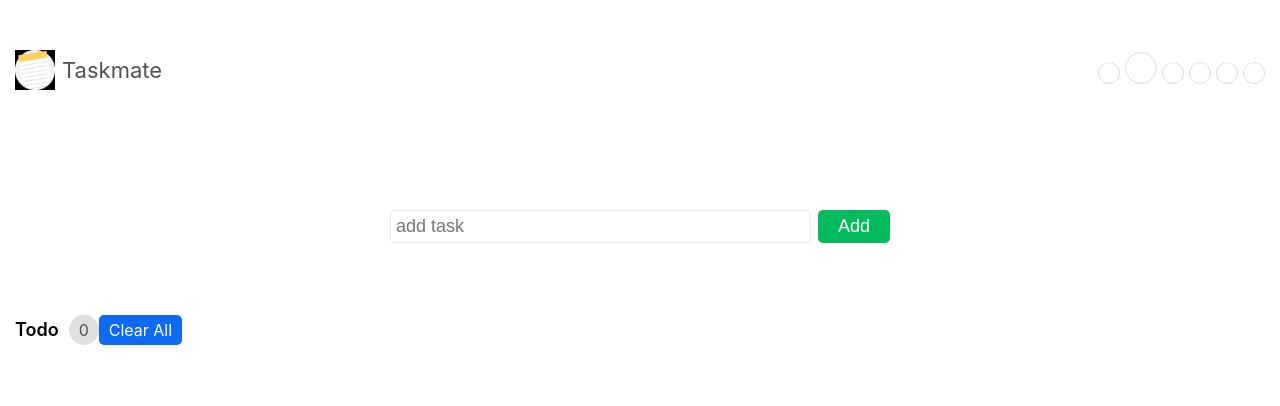
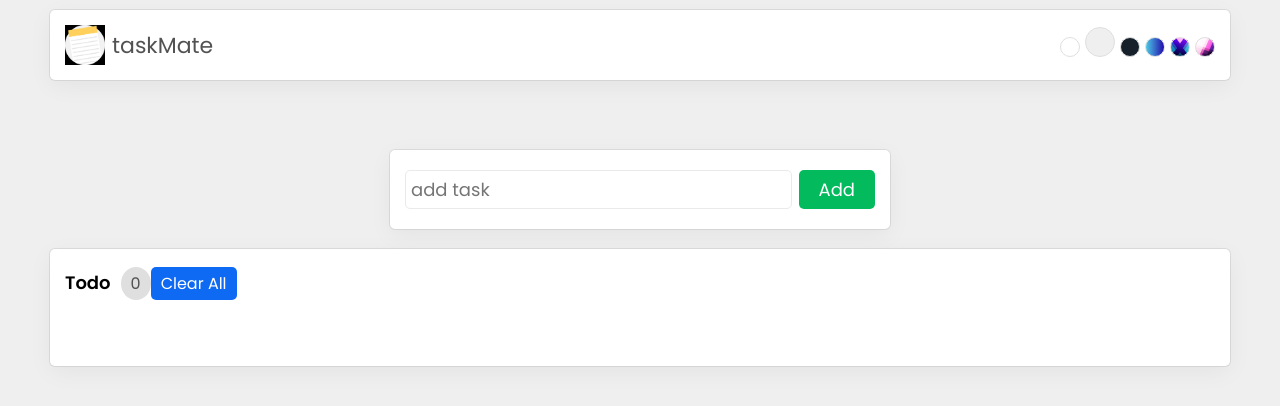
Before and after one commit to Sabeen44/taskmate, a React (Create React App) app: page / in a window 1280 px wide. Shown: the top 406 px of the page. Built offline with nearby package versions, Linux system fonts and the light colour scheme.

Commit message:
updated ReadMe

```diff
--- a/src/App.js
+++ b/src/App.js
@@ -1,15 +1,10 @@
+import { useState, useEffect } from 'react';
+import './App.css';
+import Header from './components/Header';
+import AddTask from './components/AddTask';
+import ShowTask from './components/ShowTask';
 
-import Header from './components/Header'
-import ShowTask from './components/ShowTask'
-import AddTask from './components/AddTask'
-
-import './App.css';
-
-import { useState, useEffect } from 'react';
-
-
-
-export default function App() {
+function App() {
   const [task, setTask] = useState("");
   const [tasklist, setTasklist] = useState(JSON.parse(localStorage.getItem('tasklist')) || []);
   const [editid, setEditid] = useState(0);
@@ -47,16 +42,25 @@
     setTasklist(updatedTasklist);
   }
 
+  useEffect(() => {
+    localStorage.setItem('tasklist', JSON.stringify(tasklist));
+  }, [tasklist]);
+
+  useEffect(() => {
+    localStorage.setItem('theme', JSON.stringify(theme));
+  }, [theme]);
+
   return (
-    <div className={'App'+theme}>
-       <div className="container"></div>
+    <div className={"App " + theme}>
+      <div className="container">
         <Header setTheme={setTheme} theme={theme}>
-          Taskmate
+          taskMate
         </Header>
         <AddTask handleSubmit={handleSubmit} editid={editid} task={task} setTask={setTask}/>
         <ShowTask tasklist={tasklist} setTasklist={setTasklist} handleEdit={handleEdit} handleDelete={handleDelete}/>
       </div>
-
-
+    </div>
   );
 }
+
+export default App
--- a/src/index.css
+++ b/src/index.css
@@ -1,13 +1,46 @@
-body {
-  margin: 0;
-  font-family: -apple-system, BlinkMacSystemFont, 'Segoe UI', 'Roboto', 'Oxygen',
-    'Ubuntu', 'Cantarell', 'Fira Sans', 'Droid Sans', 'Helvetica Neue',
-    sans-serif;
-  -webkit-font-smoothing: antialiased;
-  -moz-osx-font-smoothing: grayscale;
+@import url('https://fonts.googleapis.com/css2?family=Poppins:ital,wght@0,100;0,200;0,300;0,400;0,500;0,600;0,700;0,800;0,900;1,100;1,200;1,300;1,400;1,500;1,600;1,700;1,800;1,900&family=Roboto&display=swap');
+@import url("https://cdn.jsdelivr.net/npm/bootstrap-icons@1.8.3/font/bootstrap-icons.css");
+
+:root{
+  --box-shadow: rgba(0, 0, 0, 0.05) 0px 6px 24px 0px, rgba(0, 0, 0, 0.08) 0px 0px 0px 1px;
 }
 
-code {
-  font-family: source-code-pro, Menlo, Monaco, Consolas, 'Courier New',
-    monospace;
+* {
+  margin: 0;
+  padding: 0;
+  box-sizing: border-box;
+  font-family: 'Poppins', sans-serif;
+  text-decoration: none;
+  list-style: none;
 }
+
+/* themes */
+.light{
+  background-color: #FFFFFF;
+  transition: all 500ms;
+}
+
+.medium{
+  background-color: #EFEFEF;
+  transition: all 500ms;
+}
+
+.dark{
+  background-color: #15202B;
+  transition: all 500ms;
+}
+
+.gOne{
+  background: linear-gradient(90deg, hsla(191, 75%, 60%, 1) 0%, hsla(248, 87%, 36%, 1) 100%);
+  transition: all 500ms;
+}
+.gTwo{
+  background: linear-gradient(235deg, #FFFFFF 0%, #000F25 100%), linear-gradient(180deg, #6100FF 0%, #000000 100%), linear-gradient(235deg, #FFA3AC 0%, #FFA3AC 40%, #00043C calc(40% + 1px), #00043C 60%, #005D6C calc(60% + 1px), #005D6C 70%, #00C9B1 calc(70% + 1px), #00C9B1 100%), linear-gradient(125deg, #FFA3AC 0%, #FFA3AC 40%, #00043C calc(40% + 1px), #00043C 60%, #005D6C calc(60% + 1px), #005D6C 70%, #00C9B1 calc(70% + 1px), #00C9B1 100%);
+  background-blend-mode: soft-light, screen, darken, normal;
+}
+
+.gThree{
+  background: linear-gradient(125deg, #FFFFFF 0%, #000000 100%), linear-gradient(200deg, #FFD9E8 0%, #FFD9E8 50%, #DE95BA calc(50% + 1px), #DE95BA 60%, #7F4A88 calc(60% + 1px), #7F4A88 75%, #4A266A calc(75% + 1px), #4A266A 100%), linear-gradient(113deg, #FFD9E8 0%, #FFD9E8 40%, #DE95BA calc(40% + 1px), #DE95BA 50%, #7F4A88 calc(50% + 1px), #7F4A88 70%, #4A266A calc(70% + 1px), #4A266A 100%);
+  background-blend-mode: overlay, overlay, normal;
+}
+/* themes */
```
Also changed, not shown: 1 other file (tests, documents, lock files or other folders).
